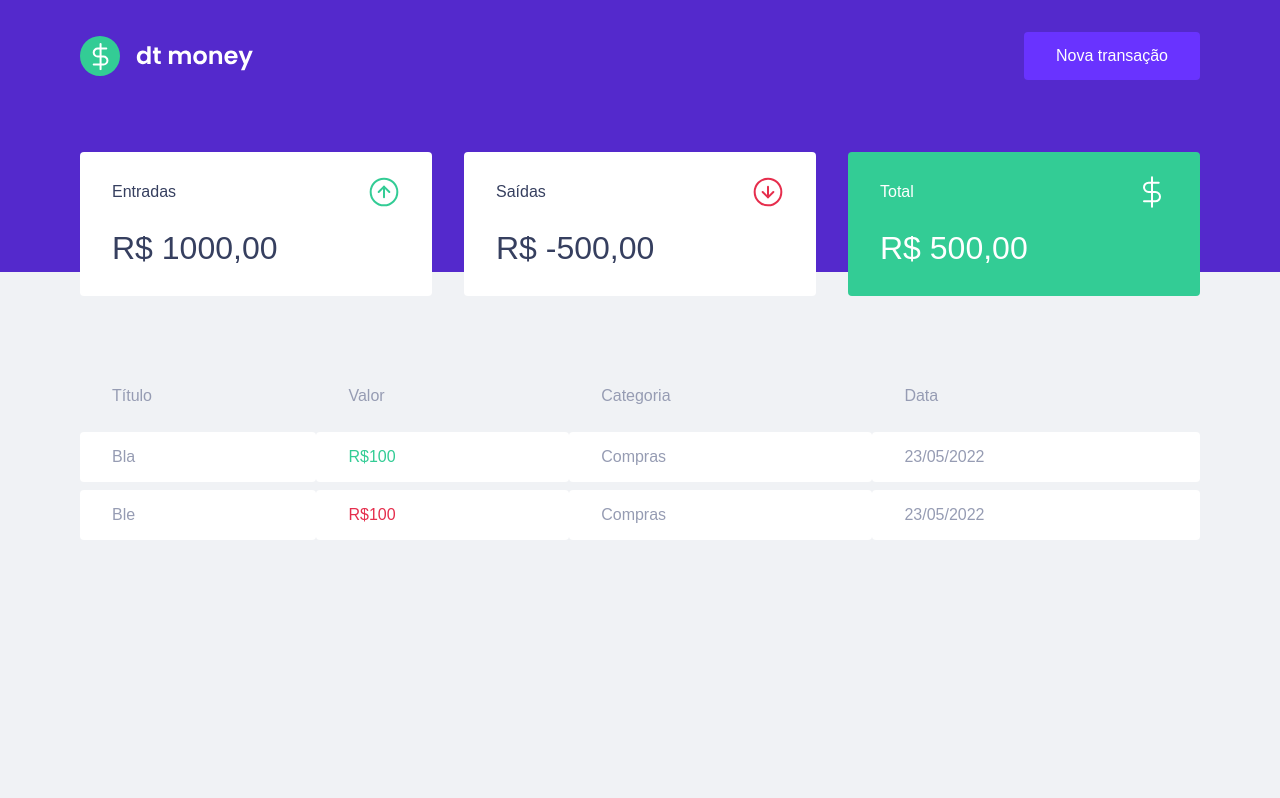
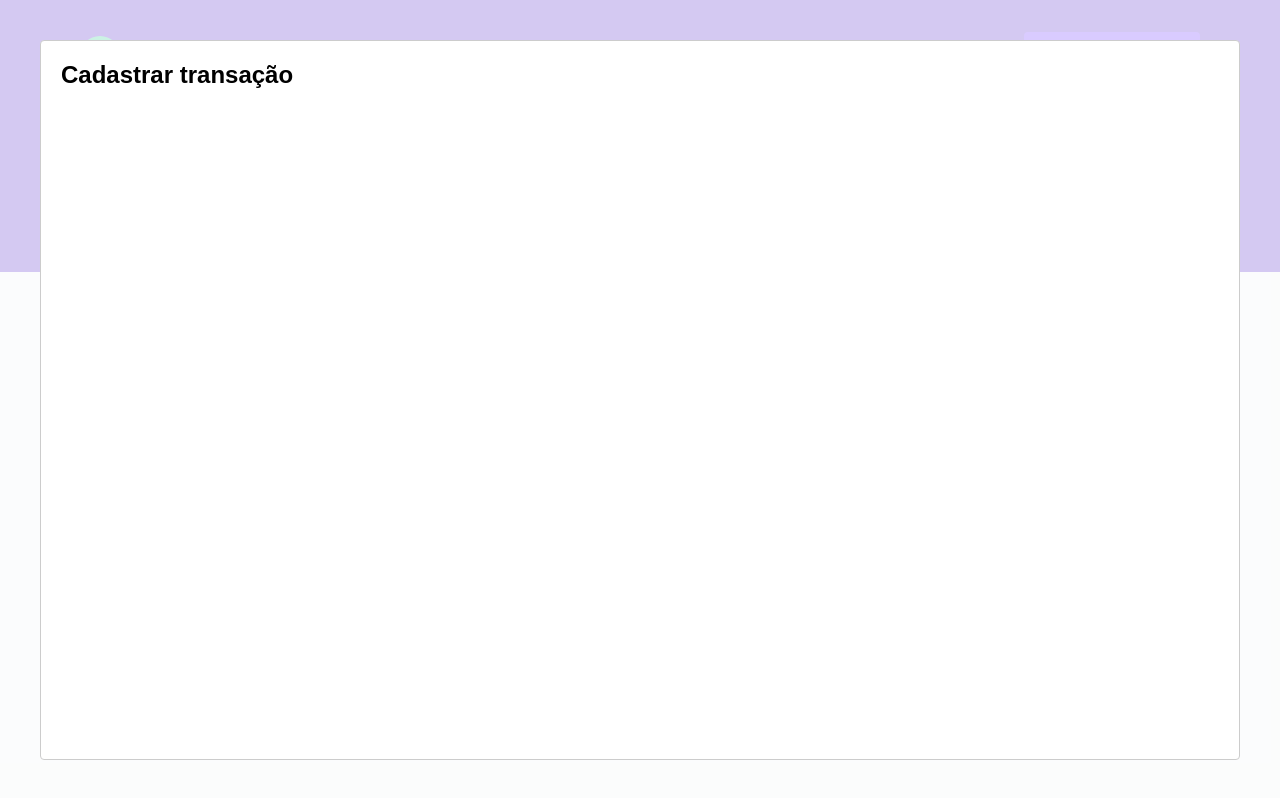
Before and after one commit to debsmalheiro/dtmoney, a React (Create React App) app: page / in a window 1280 px wide. Both pictures are taken after a click on the button "Nova transação". Built offline with nearby package versions, Linux system fonts and the light colour scheme; no server answers; the HTML template or start-up script is replaced by a standard one; what miragejs would draw is missing.

Commit message:
feat: criando modal

```diff
--- a/package.json
+++ b/package.json
@@ -3,10 +3,12 @@
   "version": "0.1.0",
   "private": true,
   "dependencies": {
+    "@types/react-modal": "^3.13.1",
     "axios": "^0.27.2",
     "miragejs": "^0.1.44",
     "react": "^18.1.0",
     "react-dom": "^18.1.0",
+    "react-modal": "^3.15.1",
     "react-scripts": "5.0.1",
     "styled-components": "^5.3.5",
     "web-vitals": "^2.1.0"
--- a/src/App.tsx
+++ b/src/App.tsx
@@ -1,13 +1,34 @@
+import { useState } from "react";
 import { GlobalStyle } from "./styles/global";
+import Modal from "react-modal";
 
 import { Header } from "./components/Header";
 import { Dashboard } from "./components/Dashboard";
 
+Modal.setAppElement('#root');
+
 export function App() {
+  const [isNewTransactionModalOpen, SetIsNewTransactionModalOpen] =
+    useState(false);
+
+  const handleOpenNewTransactionModal = () => {
+    SetIsNewTransactionModalOpen(true);
+  };
+
+  const handleCloseNewTransactionModal = () => {
+    SetIsNewTransactionModalOpen(false);
+  };
   return (
     <>
-      <Header />
+      <Header onOpenNewTransactionModal={handleOpenNewTransactionModal} />
       <Dashboard />
+
+      <Modal
+        isOpen={isNewTransactionModalOpen}
+        onRequestClose={handleCloseNewTransactionModal}
+      >
+        <h2>Cadastrar transação</h2>
+      </Modal>
       <GlobalStyle />
     </>
   );
--- a/src/components/Header/index.tsx
+++ b/src/components/Header/index.tsx
@@ -1,16 +1,20 @@
-import logoImg from '../../assets/logo-white.svg';
+import logoImg from "../../assets/logo-white.svg";
 
-import { Container, Content } from './styles';
+import { Container, Content } from "./styles";
 
-export function Header() {
+interface HeaderProps {
+  onOpenNewTransactionModal: () => void;
+}
+
+export function Header({ onOpenNewTransactionModal }: HeaderProps) {
   return (
     <Container>
       <Content>
         <img src={logoImg} alt="dt money" />
-                <button type="button">
+        <button type="button" onClick={onOpenNewTransactionModal}>
           Nova transação
         </button>
       </Content>
     </Container>
-    )
+  );
 }
```
Also changed, not shown: 1 other file (tests, documents, lock files or other folders). Lines whose indentation alone changed are shown as unchanged.
